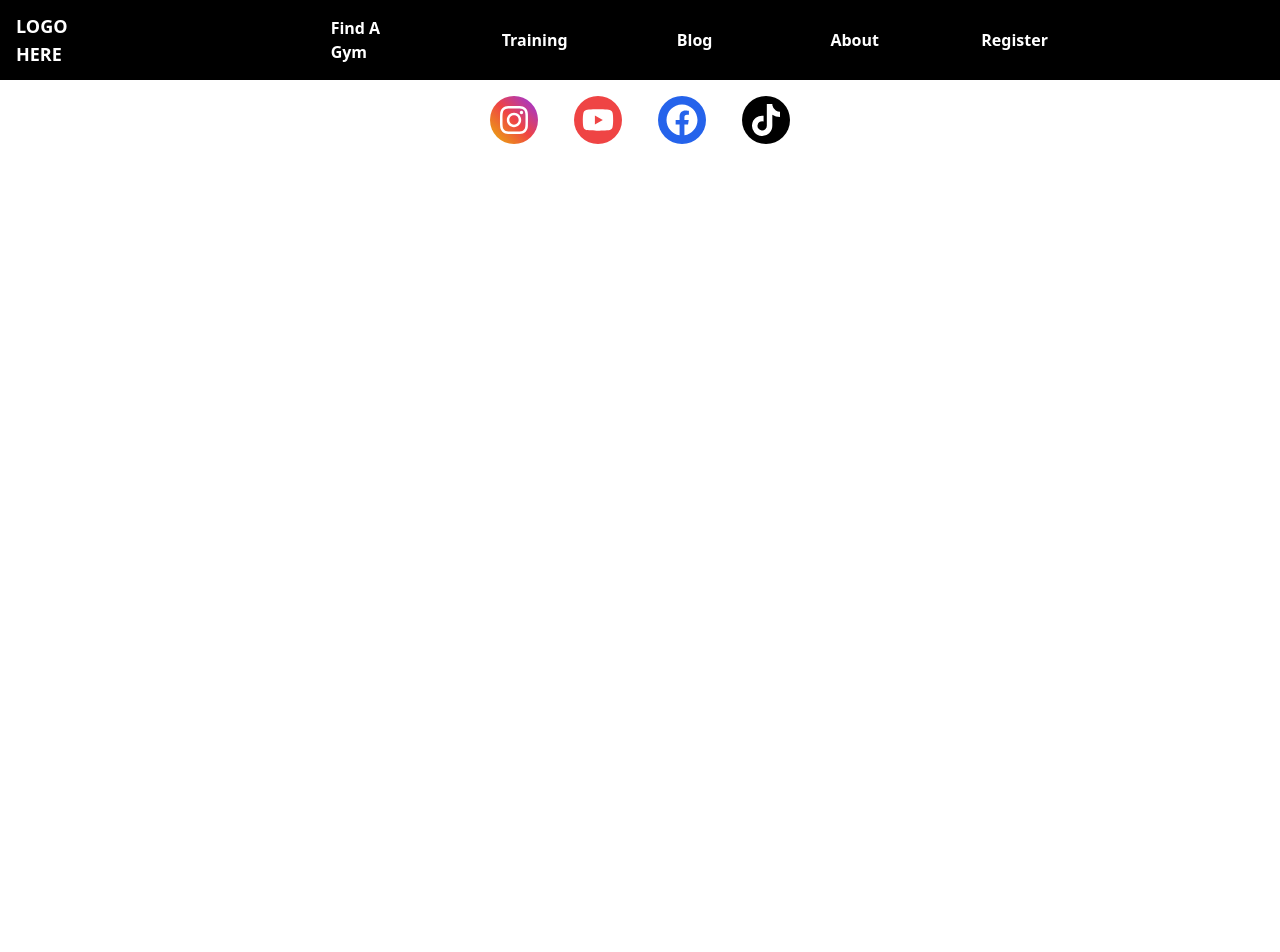
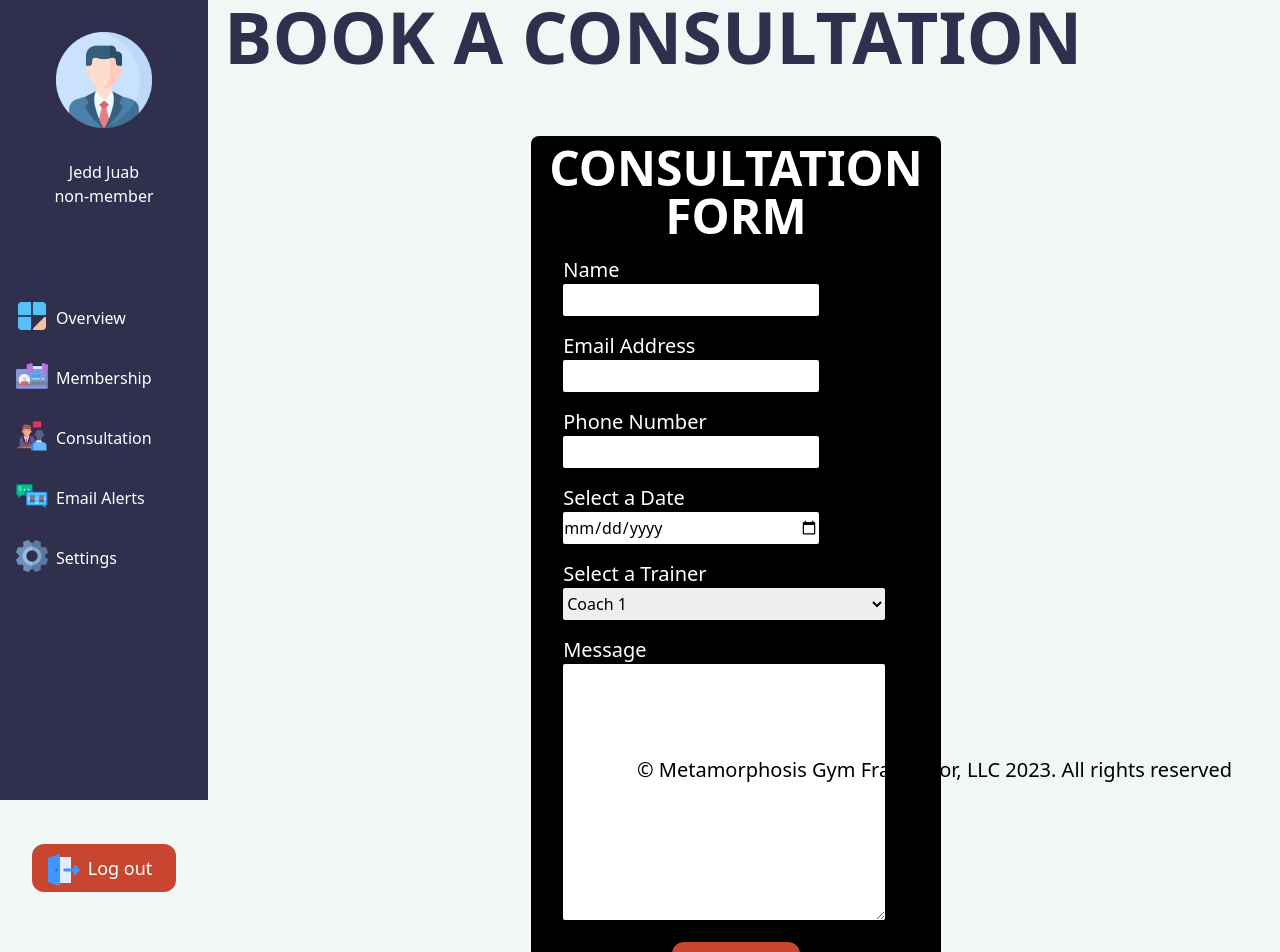
Before and after one commit to raberu12/metamorphosis-gym, a React (Vite) app in the folder version-tailwind/: page /ConsultationPage in a window 1280 px wide. Shown: the top 952 px of the page. Before the commit the page ends 800 px from the top, so only its background shows below. Built offline with nearby package versions, Linux system fonts and the light colour scheme.

Commit message:
Added new components and pages

```diff
--- a/version-tailwind/src/App.jsx
+++ b/version-tailwind/src/App.jsx
@@ -4,6 +4,10 @@ import Footer from './Components/Footer'
 import { BrowserRouter as Router, Route, Routes } from 'react-router-dom'
 import About from './Pages/About'
 import MembershipPlans from './Pages/Membership'
+import Sidebar from './Components/Sidebar'
+import FooterSide from './Components/SidebarFooter'
+import Consultation from './Pages/Consultation'
+import Overview from './Pages/Overview'
 
 const Home = () => {
   return (
@@ -79,14 +83,17 @@ const App = () => {
   return (
     <Router>
       <div>
-        {/* Navbar */}
-        <Navbar />
+        {/* <Navbar/> */}
+        <Sidebar/>
         <Routes>
           <Route path="/" element={<Home />} />
           <Route path="/about" element={<About />} />
-          <Route path="/membership" element={<MembershipPlans/>}/>
+          <Route path="/OverviewPage" element={<Overview />}/>
+          <Route path="/MembershipPage" element={<MembershipPlans />}/>
+          <Route path="/ConsultationPage" element={<Consultation/>}/>
         </Routes>
-        <Footer />
+        <FooterSide/>
+        {/* <Footer/> */}
       </div>
     </Router>
   )
--- a/version-tailwind/src/Components/Sidebar.jsx
+++ b/version-tailwind/src/Components/Sidebar.jsx
@@ -13,27 +13,34 @@ import { Link } from 'react-router-dom'
         ]
 
         const sidebarIcon = {
-            OverviewPage: 'overviewicon.png',
-            MembershipPage: 'membership.png',
-            ConsultationPage: 'consultation.png',
-            EmailalertsPage: 'emailalert.png',
-            SettingsPage: 'settings.png'
+            OverviewPage: './images/overviewicon.png',
+            MembershipPage: './images/membership.png',
+            ConsultationPage: './images/consultation.png',
+            EmailalertsPage: './images/emailalert.png',
+            SettingsPage: './images/settings.png'
         }
 
         const personName = [
             {name: 'Jedd Juab'},
         ]
 
-
+        const accountType = [
+            {type: 'non-member'},
+            {type: 'Basic'},
+            {tpye: 'Elite'}
+        ]
 
 
 
 
         return(
-                <div className='bg-dark-elixir h-screen w-52 fixed text-white '>
+                <div className='bg-dark-elixir h-full mx-auto w-52 fixed text-white '>
                     <div className='text-center flex flex-col'>
-                        <img src='icon.png' alt= 'profile pic' className='ml-14 mt-8 mb-20 w-24'/>
-                        <h2 className='mb-4'>{personName[0].name}</h2>
+                        <div className='mb-20 mt-8'>
+                                <img src='./images/icon.png' alt= 'profile pic' className='ml-14 w-24'/>
+                                <h2 className='mt-8'>{personName[0].name}</h2>
+                                <h2>{accountType[0].type}</h2>
+                        </div>
                         <ul>
                             {sidebarLinks.map((link, index) => (
                                 <li
@@ -56,10 +63,10 @@ import { Link } from 'react-router-dom'
                             ))}
                         </ul>
                     </div>
-                    <div className=' fixed mt-60 ml-8'>
+                    <div className=' fixed mt-64 ml-8'>
                         <button
-                            className='bg-orangish w-36 h-12 rounded-lg cursor-pointer text-lg'>
-                                <img src='log-out.png' className='absolute ml-4 w-8 h-8'></img>
+                            className='bg-orangish w-36 h-12 rounded-xl cursor-pointer text-lg hover:bg-orange-800 transition-transform transform hover:scale-110 transition-duration-300'>
+                                <img src='./images/log-out.png' className='absolute ml-4 w-8 h-8'></img>
                                 <p className='ml-8'>Log out</p>
                         </button>
                     </div>
--- /dev/null
+++ b/version-tailwind/src/Components/SidebarFooter.jsx
@@ -0,0 +1,11 @@
+import React from 'react'
+
+function FooterSide() {
+  return (
+    <div className='text-right fixed bottom-0 w-screen pr-12 pb-4'>
+        <p className='text-black text-xl'>© Metamorphosis Gym Franchisor, LLC 2023. All rights reserved</p>
+    </div>
+  )
+}
+
+export default FooterSide
--- /dev/null
+++ b/version-tailwind/src/Pages/Consultation.jsx
@@ -0,0 +1,61 @@
+import React from 'react';
+
+function Consultation() {
+  return (
+    <>
+      <h1 className='ml-56 mb-3 text-7xl font-extrabold text-dark-elixir'>BOOK A CONSULTATION</h1>
+      <div className='flex flex-col items-center ml-64 mt-16 h-full'>
+        <div className='bg-black text-white w-2/5 h- mr-16 rounded-lg'>
+          <h2 className='text-center font-bold text-5xl mt-2'>CONSULTATION FORM</h2>
+          <div className='flex flex-wrap justify-between px-8 mr-6 mt-4 '>
+            <div className='mb-4'>
+              <label>
+                <h3 className='text-xl'>Name</h3>
+                <input type="text" className='w-64 h-8 text-black border-none rounded-sm' />
+              </label>
+            </div>
+            <div className='mb-4'>
+              <label>
+                <h3 className='text-xl'>Email Address</h3>
+                <input type="email" className='w-64 h-8 text-black rounded-sm' />
+              </label>
+            </div>
+            <div className='mb-4'>
+              <label>
+                <h3 className='text-xl'>Phone Number</h3>
+                <input type="number" className='w-64 h-8 text-black rounded-sm appearance-none' />
+              </label>
+            </div>
+            <div className='mb-4'>
+              <label>
+                <h3 className='text-xl'>Select a Date</h3>
+                <input type="date" className='w-64 h-8 text-black rounded-sm' />
+              </label>
+            </div>
+            <div className=' flex-grow'>
+              <label className='text-xl'>Select a Trainer</label>
+              <select className='w-full h-8 text-black rounded-sm mb-4'>
+                <option value="Trainer 1">Coach 1</option>
+                <option value="Trainer 2">Coach 2</option>
+                <option value="Trainer 3">Coach 3</option>
+              </select>
+              <label className='text-xl'>Message</label>
+              <br/>
+              <textarea className='w-full h-64 rounded-sm'></textarea>
+            </div>
+          </div>
+          <div className='text-center mt-4 mb-4'>
+              <button
+                  type="submit"
+                  className=' text-white bg-orangish w-32 h-12 rounded-xl items
+                  cursor-pointer text-lg hover:bg-orange-800 transition-transform transform hover:scale-110 transition-duration-300'>
+                  Submit
+              </button>
+          </div>
+        </div>
+      </div>
+    </>
+  );
+}
+
+export default Consultation;
--- a/version-tailwind/src/Pages/Membership.jsx
+++ b/version-tailwind/src/Pages/Membership.jsx
@@ -5,17 +5,6 @@ const MembershipPlans = () => {
   const [selectedPlan, setSelectedPlan] = useState('')
 
   const plans = [
-    {
-      name: 'Non-member',
-      price: 1500,
-      features: [
-        'Unlimited access to the gym during REGULAR HOURS',
-        'Use of standard gym equipment',
-        'Access to locker room amenities',
-        'Access to sauna room',
-        'Participate in various group fitness classes',
-      ],
-    },
     {
       name: 'BASIC',
       price: 3000,
@@ -86,11 +75,11 @@ const MembershipPlans = () => {
 
   return (
     <div className="container mx-auto">
-      <h1 className="mb-3 mt-10 text-7xl font-bold">MEMBERSHIP PLANS</h1>
-      <div className="flex flex-row justify-between">
+      <h1 className="ml-8 text-dark-elixir mb-3 text-7xl font-extrabold">MEMBERSHIP PLANS</h1>
+      <div className="flex flex-row justify-center mt-28 ml-44">
         {plans.map((plan) => (
           <div key={plan.name} className="m-2 w-1/3">
-            <div className="flex h-full flex-col justify-between rounded-lg bg-orange-500 p-4 text-white shadow-lg transition-transform duration-300 ease-in-out hover:scale-105">
+            <div className="flex h-full flex-col justify-between rounded-lg bg-orangish p-4 text-white shadow-lg transition-transform duration-300 ease-in-out hover:scale-105">
               <div>
                 <h2 className="text-center text-6xl font-bold">{plan.name}</h2>
                 <p className="mb-4 mt-4 text-center text-xl font-bold">
--- /dev/null
+++ b/version-tailwind/src/Pages/Overview.jsx
@@ -0,0 +1,20 @@
+import { Link } from 'react-router-dom';
+import React from 'react';
+
+function Overview() {
+  return (
+    <div className='min-h-screen flex items-center justify-center'>
+      <div className='text-dark-elixir text-center'>
+        <h2 className='text-8xl font-extrabold ml-36 mb-24'>
+          SUBSCRIBE TO A <br /> MEMBERSHIP PLAN <br /> TO UNLOCK THIS PAGE
+        </h2>
+        <Link to="/MembershipPage">
+            <button className=' cursor-pointertext-xl rounded-xl w-32 h-12 ml-36 bg-orangish text-white transition-transform transform hover:scale-110 transition-duration-300 hover:bg-orange-800 font-bold'> CLICK HERE </button>
+        </Link>
+      </div>
+    </div>
+
+  );
+}
+
+export default Overview;
--- a/version-tailwind/src/index.css
+++ b/version-tailwind/src/index.css
@@ -16,6 +16,7 @@
 
 body {
   min-height: 100vh;
+  background-color: #F0F7F4;
 }
 
 img,
--- a/version-tailwind/tailwind.config.js
+++ b/version-tailwind/tailwind.config.js
@@ -1,8 +1,17 @@
-/** @type {import('tailwindcss').Config} */
 export default {
-  content: ['./index.html', './src/**/*.{js,ts,jsx,tsx}'],
+  content: [
+    "./index.html",
+    "./src/**/*.{js,ts,jsx,tsx}",
+  ],
   theme: {
-    extend: {},
+    extend: {
+      colors: {
+        'dark-elixir' : '#302f4d',
+        'navbar':'#1C1E18',
+        'sidebar': '#635E7E',
+        'orangish': '#C84630'
+      }
+    },
   },
   plugins: [],
 }
```
